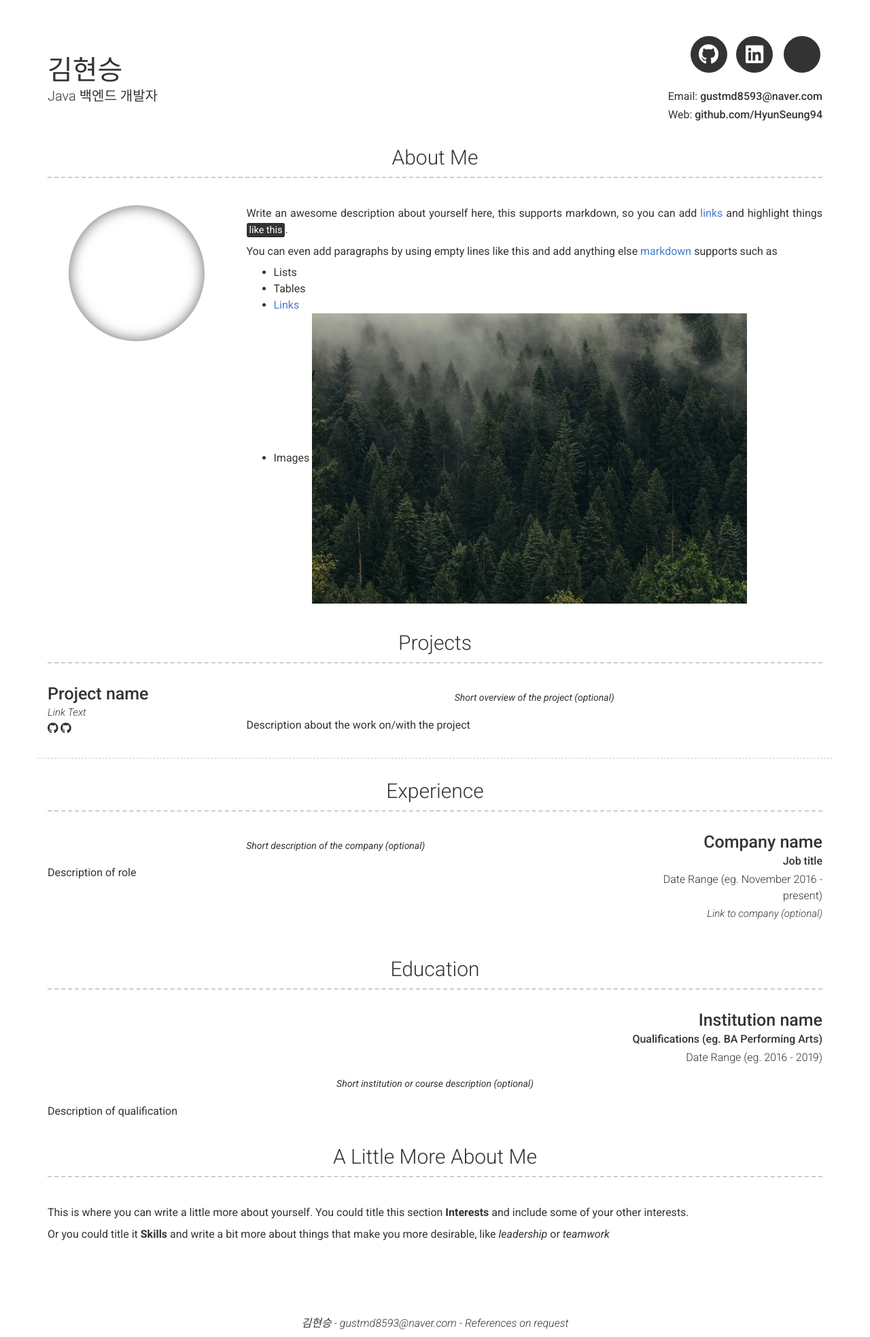
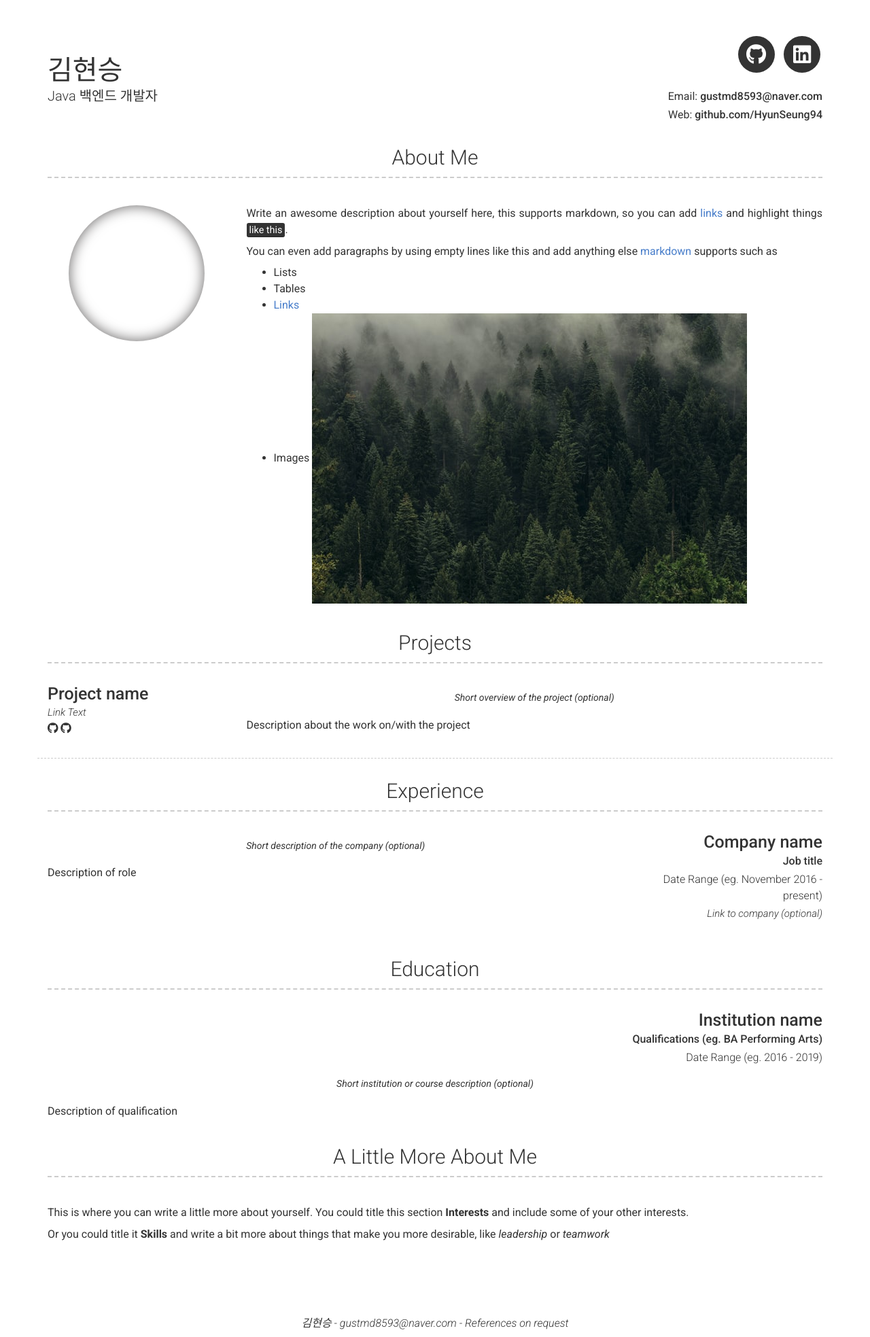
Before and after one commit to HyunSeung94/hyunseung94.github.io, a Jekyll site: the page built from index.md, in a window 1280 px wide. Shown: the whole page at 68% size. Built offline with Jekyll 4.4.1, drawn with Linux system fonts in a browser that asks for light colours; nearby versions of some CDN libraries.

Commit message:
링크 수정

```diff
--- a/_includes/header.html
+++ b/_includes/header.html
@@ -20,13 +20,55 @@
             </a>
           </li>
         {%- endif -%}
-        {% for link in site.additional_links %}
-          <li>
-            {% include a.html href=link.url class="button button--sacnite button--round-l" %}
-              <i class="{{ link.icon }}" title="{{ link.title | escape }}"></i>
-            </a>
-          </li>
-        {% endfor %}
+<!--        {%- if site.xing_username -%}-->
+<!--          <li>-->
+<!--            <a target="_blank" href="https://www.xing.com/profile/{{ site.xing_username| cgi_escape | escape }}" class="button button&#45;&#45;sacnite button&#45;&#45;round-l">-->
+<!--              <i class="fab fa-xing" title="Xing link"></i>-->
+<!--            </a>-->
+<!--          </li>-->
+<!--        {%- endif -%}-->
+<!--        {%- if site.pinterest_username -%}-->
+<!--          <li>-->
+<!--            <a target="_blank" href="https://www.pinterest.com/{{ site.pinterest_username| cgi_escape | escape }}" class="button button&#45;&#45;sacnite button&#45;&#45;round-l">-->
+<!--              <i class="fab fa-pinterest" title="Pintrest link"></i>-->
+<!--            </a>-->
+<!--          </li>-->
+<!--        {%- endif -%}-->
+<!--        {%- if site.twitter_username -%}-->
+<!--          <li>-->
+<!--            <a target="_blank" href="https://twitter.com/{{ site.twitter_username| cgi_escape | escape }}" class="button button&#45;&#45;sacnite button&#45;&#45;round-l">-->
+<!--              <i class="fab fa-twitter" title="Twitter link"></i>-->
+<!--            </a>-->
+<!--          </li>-->
+<!--        {%- endif -%}-->
+<!--        {%- if site.youtube_username -%}-->
+<!--          <li>-->
+<!--            <a target="_blank" href="https://www.youtube.com/{{ site.youtube_username| cgi_escape | escape }}" class="button button&#45;&#45;sacnite button&#45;&#45;round-l">-->
+<!--              <i class="fab fa-youtube" title="Youtube link"></i>-->
+<!--            </a>-->
+<!--          </li>-->
+<!--        {%- endif -%}-->
+<!--        {%- if site.orcid_username -%}-->
+<!--          <li>-->
+<!--            <a target="_blank" href="https://orcid.org/{{ site.orcid_username | escape }}" class="button button&#45;&#45;sacnite button&#45;&#45;round-l">-->
+<!--              <i class="fab fa-orcid" title="ORCiD link"></i>-->
+<!--            </a>-->
+<!--          </li>-->
+<!--        {%- endif -%}-->
+<!--        {%- if site.googlescholar_username -%}-->
+<!--          <li>-->
+<!--            <a target="_blank" href="https://scholar.google.com/citations?user={{ site.googlescholar_username| escape }}" class="button button&#45;&#45;sacnite button&#45;&#45;round-l">-->
+<!--              <i class="fab fa-google" title="Google scholar link"></i>-->
+<!--            </a>-->
+<!--          </li>-->
+<!--        {%- endif -%}-->
+<!--        {% for link in site.additional_links %}-->
+<!--          <li>-->
+<!--            {% include a.html href=link.url class="button button&#45;&#45;sacnite button&#45;&#45;round-l" %}-->
+<!--              <i class="{{ link.icon }}" title="{{ link.title | escape }}"></i>-->
+<!--            </a>-->
+<!--          </li>-->
+<!--        {% endfor %}-->
       </ul>
 
       {%- if site.email -%}
```
